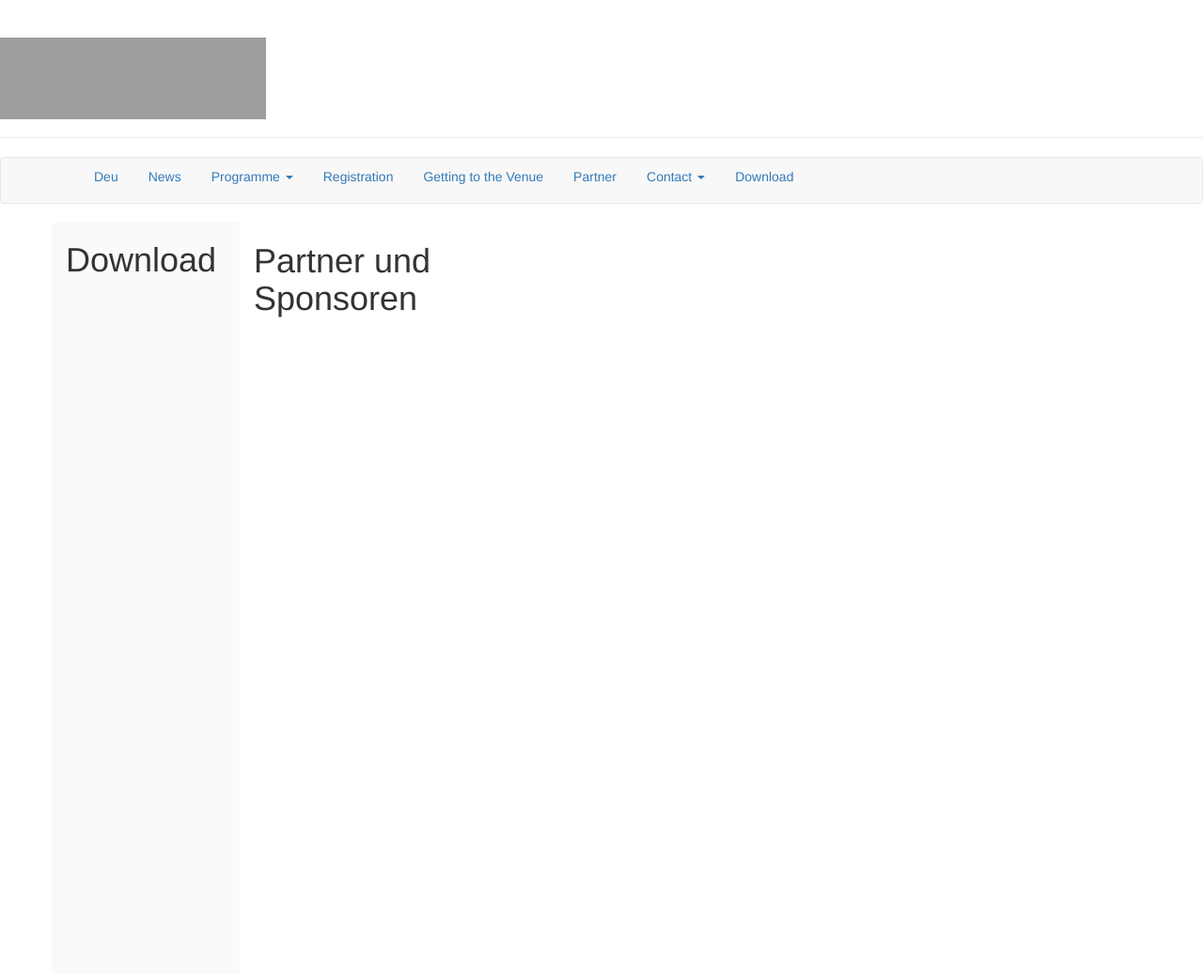
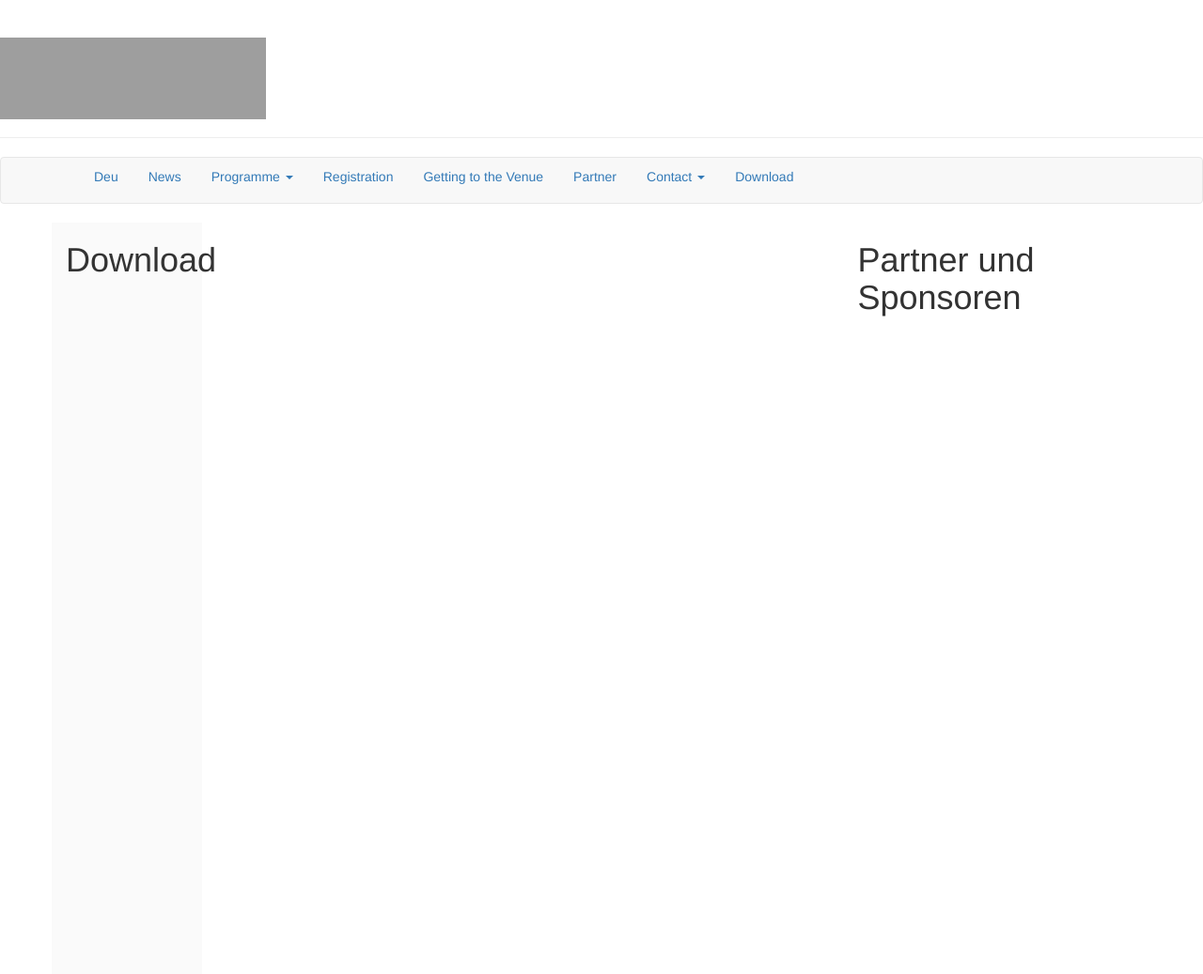
Before and after one commit to susedev/test, a Jekyll site: the page built from download.html, in a window 1280 px wide. Shown: the whole page at 94% size. Built offline with Jekyll 4.4.1, drawn with Linux system fonts in a browser that asks for light colours; nearby versions of some CDN libraries; grey boxes are pictures that could not be loaded.

Commit message:
Update page.html

```diff
--- a/_layouts/page.html
+++ b/_layouts/page.html
@@ -11,7 +11,7 @@ layout: base
 <div class="container">
 
   <div class="row">
-    <div class="col-md-2" style="width: 200px; height: 800px; background-color: #FAFAFA"; border-color="#E7E7E7">
+    <div class="col-md-2" style="width: 160px; height: 800px; background-color: #FAFAFA"; border-color="#E7E7E7">
        <h1>{{ page.title }}</h1>
     </div>
     <div class="col-md-6">
```
